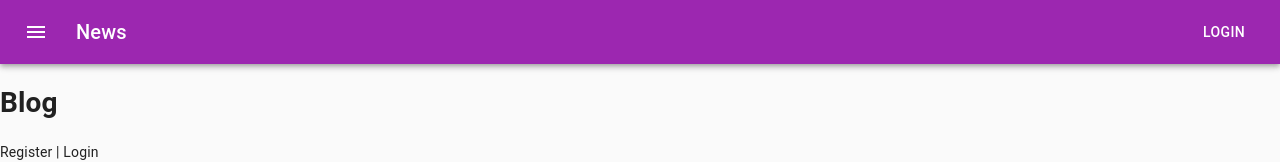
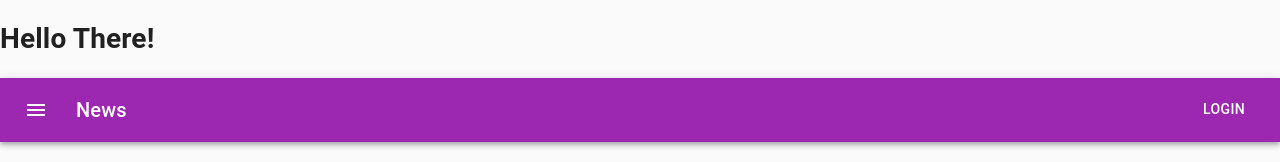
Before and after one commit to angelina-tsuboi/DojoMeet, a Next.js app: page / in a window 1280 px wide. Shown: the top 162 px of the page. Built offline with nearby package versions, Linux system fonts and the light colour scheme; no server answers; the database is empty.

Commit message:
feat: init Navbar component

```diff
--- /dev/null
+++ b/components/Navbar.js
@@ -0,0 +1,9 @@
+import React, { useState } from 'react';
+
+const Navbar = () => {
+
+  return (
+    <h1>Hello There!</h1>
+  )
+}
+export default Navbar;
--- a/pages/index.js
+++ b/pages/index.js
@@ -13,6 +13,7 @@
 import Button from '@material-ui/core/Button';
 import IconButton from '@material-ui/core/IconButton';
 import MenuIcon from '@material-ui/icons/Menu';
+import Navbar from '../components/Navbar';
 
 const useStyles = makeStyles((theme) => ({
   root: {
@@ -88,6 +89,7 @@
       </Head>
       <ThemeProvider theme={theme}>
         <CssBaseline />
+        <Navbar />
         <AppBar position="static">
           <Toolbar>
             <IconButton edge="start" className={classes.menuButton} color="inherit" aria-label="menu">
```
